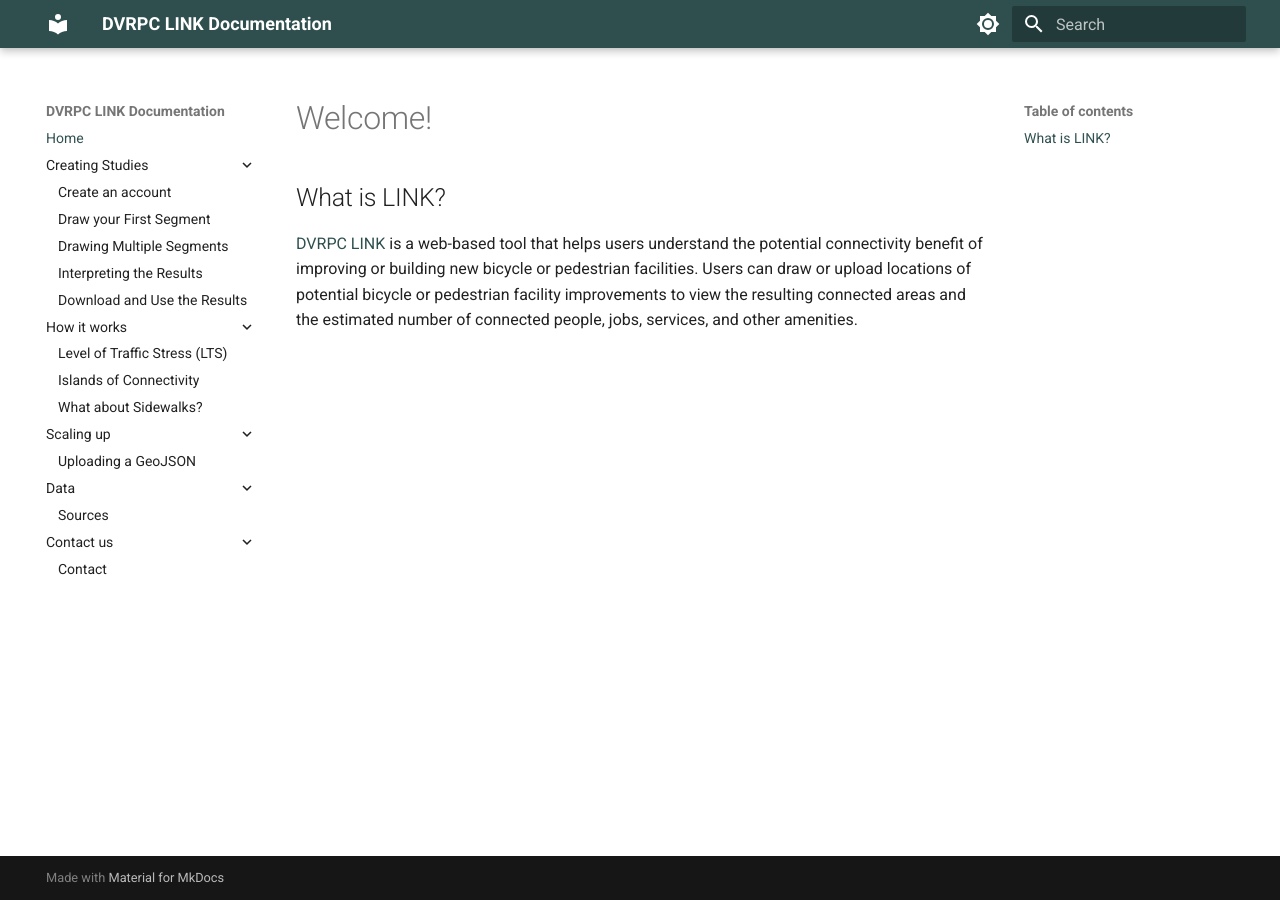
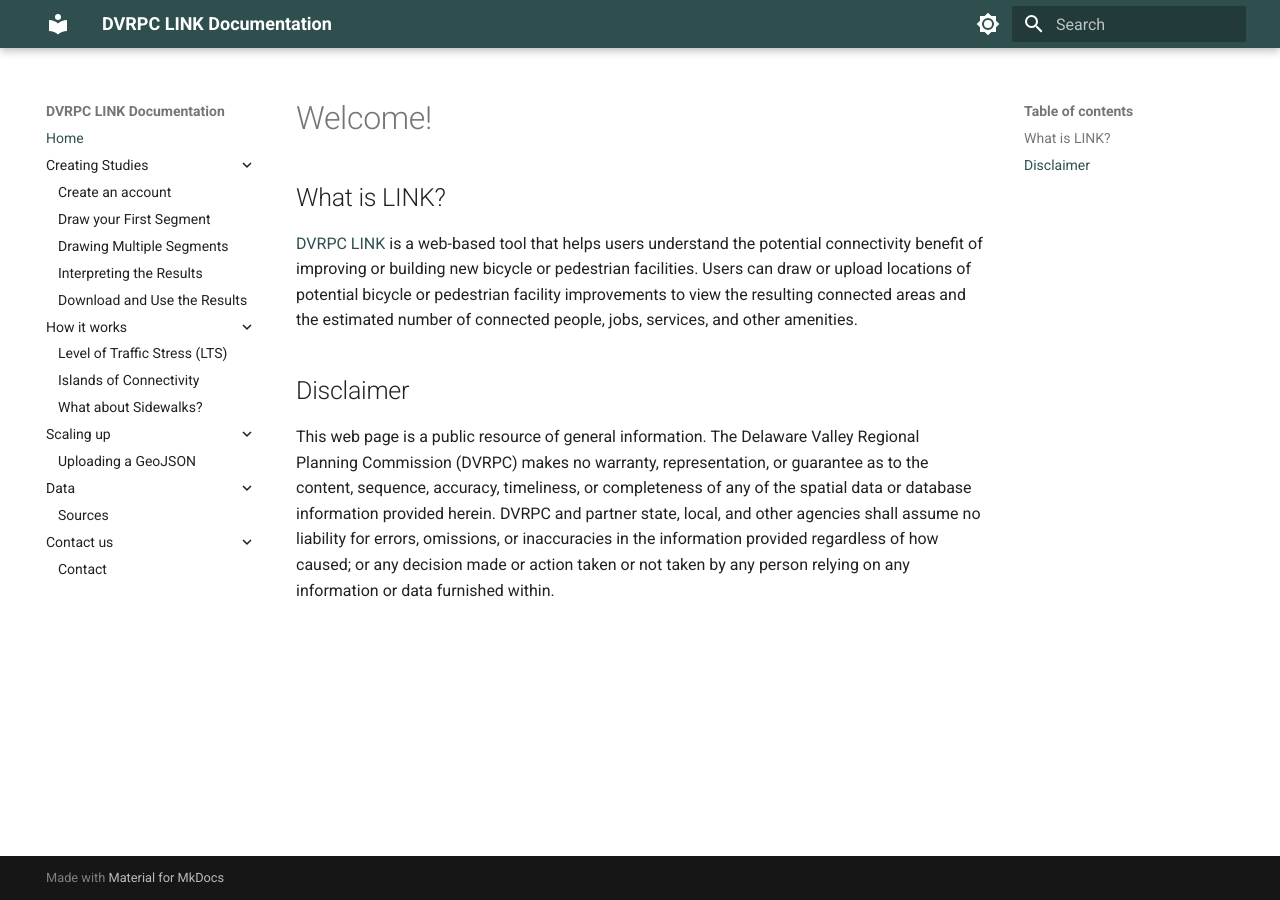
Before and after one commit to dvrpc/link-docs, an MkDocs documentation site: the page built from docs/index.md, in a window 1280 px wide. Built offline with MkDocs 1.6.1 and Material for MkDocs 9.7.7, drawn with Linux system fonts in a browser that asks for light colours.

Commit message:
add disclaimer

```diff
--- a/docs/index.md
+++ b/docs/index.md
@@ -3,3 +3,6 @@
 ## What is LINK?
 [DVRPC LINK](https://cloud.dvrpc.org/webmaps/link) is a web-based tool that helps users understand the potential connectivity benefit of improving or building new bicycle or pedestrian facilities.
 Users can draw or upload locations of potential bicycle or pedestrian facility improvements to view the resulting connected areas and the estimated number of connected people, jobs, services, and other amenities.
+
+## Disclaimer
+This web page is a public resource of general information. The Delaware Valley Regional Planning Commission (DVRPC) makes no warranty, representation, or guarantee as to the content, sequence, accuracy, timeliness, or completeness of any of the spatial data or database information provided herein. DVRPC and partner state, local, and other agencies shall assume no liability for errors, omissions, or inaccuracies in the information provided regardless of how caused; or any decision made or action taken or not taken by any person relying on any information or data furnished within.
--- a/mkdocs.yml
+++ b/mkdocs.yml
@@ -48,6 +48,6 @@
     - Data:
         - Sources: data/sources.md
     - Contact us:
-        - Contact: contact/contact.md
+      - Contact: contact/contact.md
 extra_css:
   - stylesheets/extra.css
```
Also changed, not shown: docs/how-it-works/lts.md (+1 -1 lines).
